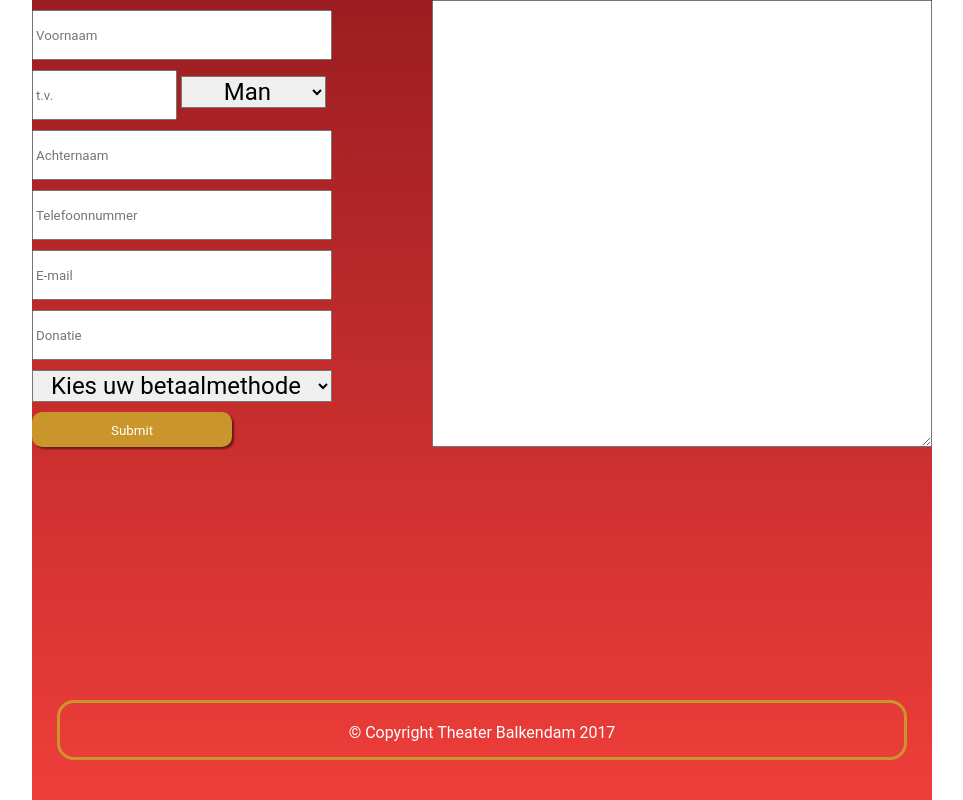
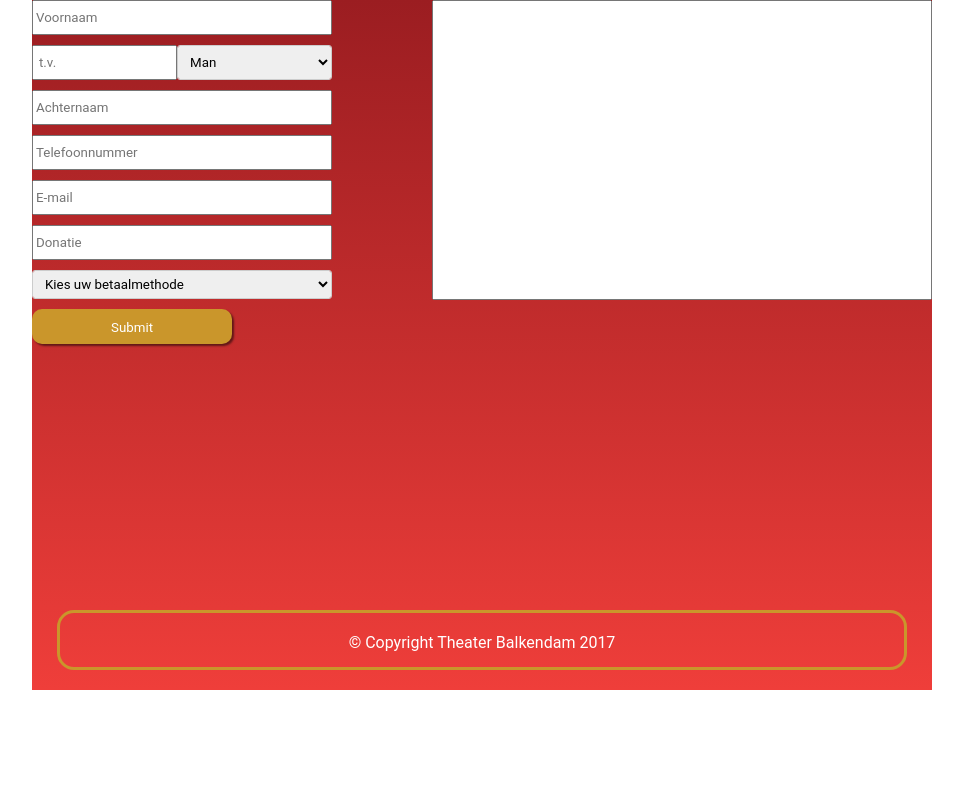
Before and after one commit to WEBhicham/theaterBalkendam, a PHP site: page /Pages/word_vriend.php in a window 1280 px wide. Shown: the part 200-1000 px from the top of the page, without its empty margins (158-1121 px from the left). After the commit the page ends 890 px from the top, so only its background shows below. Run offline with PHP 8.4, Linux system fonts and the light colour scheme.

Commit message:
Add files via upload

```diff
--- a/Assets/StyleSheets/word_vriend.css
+++ b/Assets/StyleSheets/word_vriend.css
@@ -1,19 +1,25 @@
-form {
+.main {
     display: flex;
+}
+.form__left {
+    flex: 1;
+}
+.form__right {
+    flex: 1;
+}
+.form_inputs {
+    width: 350px;
     flex-wrap: wrap;
-    width: 100%;
-    height: auto;
-}
-.main{
-    height: 100vh;
+    display: flex;
 }
 input[type=text]{
     width: 300px;
-    height: 50px;
+    height: 35px;
+    margin: 0 0 10px 0 ;
 }
 input[name=tv]{
     width: 145px;
-    /*padding: 5px;*/
+    padding: 5px;
 }
 input[type=submit]{
     width: 200px;
@@ -25,37 +31,49 @@ input[type=submit]{
     text-align: center;
     line-height: 35px;
     box-shadow: 2px 2px 2px 0 rgba(0,0,0,0.50);
+    margin-top: 10px;
 }
 input[type=submit]:hover {
     cursor: pointer;
 }
 input[type=submit]:active {
-    cursor: pointer;
     box-shadow: none;
 }
-.form_inputs {
-    width: 400px;
-    height: auto;
+.select__style--geslacht {
+    border: 1px solid #ccc;
+    width: 155px;
+    border-radius: 3px;
+    overflow: hidden;
+    margin-bottom: 10px;
 }
-input, select{
-    margin-top: 10px;
+.select__style--geslacht select {
+    padding: 5px 8px;
+    width: 100%;
+    border: none;
+    box-shadow: none;
+    height: 100%;
 }
-select{
-    width: 145px;
-    text-align: center;
-    border-radius: 0;
-    font-size: 1.5em;
+.select__style--geslacht select:focus {
+    outline: none;
 }
-select[name=betaalmethode] {
+.select__style--betaalmethode {
+    border: 1px solid #ccc;
     width: 300px;
+    border-radius: 3px;
+    overflow: hidden;
+}
+.select__style--betaalmethode select {
+    padding: 5px 8px;
+    width: 100%;
+    border: none;
+    box-shadow: none;
+    height: 100%;
+}
+.select__style--betaalmethodestyle select:focus {
+    outline: none;
 }
 textarea {
-    margin-left: auto;
     width: 500px;
-    /*height: auto;*/
+    height: 300px;
+    resize: none;
 }
-footer {
-    position: relative;
-    top: 750px;
-    left: 25px;
-}
--- a/Pages/word_vriend.php
+++ b/Pages/word_vriend.php
@@ -46,19 +46,23 @@
             </header>
 
             <div class="main">
+                <div class="form__left">
                 <form action="" method="post">
                     <div class="form_inputs">
                         <input placeholder="Voornaam" title="Voornaam" name="voornaam" type="text">
                         <input placeholder="t.v." title="tv" name="tv" type="text">
+                        <div class="select__style--geslacht">
                             <select title="geslacht" name="gelacht">
                                 <option value="man">Man</option>
                                 <option value="vrouw">Vrouw</option>
                                 <option value="overig">Overig</option>
                             </select>
+                        </div>
                         <input placeholder="Achternaam" title="achternaam" name="achternaam" type="text">
                         <input placeholder="Telefoonnummer" title="telefoonnummer" name="telefoonnummer" type="text">
                         <input placeholder="E-mail" title="email" name="email" type="text">
                         <input placeholder="Donatie" title="donatie" name="donatie" type="text">
+                        <div class="select__style--betaalmethode">
                             <select title="betaalmethode" name="betaalmethode">
                                 <option value="" disabled selected>Kies uw betaalmethode</option>
                                 <option value="ideal">Ideal</option>
@@ -66,9 +70,13 @@
                                 <option value="mastercard">Mastercard</option>
                                 <option value="visa">VISA</option>
                             </select>
+                        </div>
                         <input type="submit">
                     </div>
+                </div>
+                    <div class="form__right">
                         <textarea title=""  name="" id="" cols="30" rows="10"></textarea>
+                    </div>
                 </form>
             </div>
 
--- a/seizoen_2017_2018.sql
+++ b/seizoen_2017_2018.sql
@@ -17,7 +17,7 @@ SET time_zone = "+00:00";
 /*!40101 SET NAMES utf8mb4 */;
 
 --
--- Database: `theaterbalkendam`
+# Database: `theaterbalkendam`
 --
 
 -- --------------------------------------------------------
```
Also changed, not shown: Assets/StyleSheets/admin.css (added, +74 -0 lines), Assets/StyleSheets/index.css (+29 -1 lines), admin.php (added, +79 -0 lines), index.php (+9 -1 lines). Lines whose indentation alone changed are shown as unchanged.
